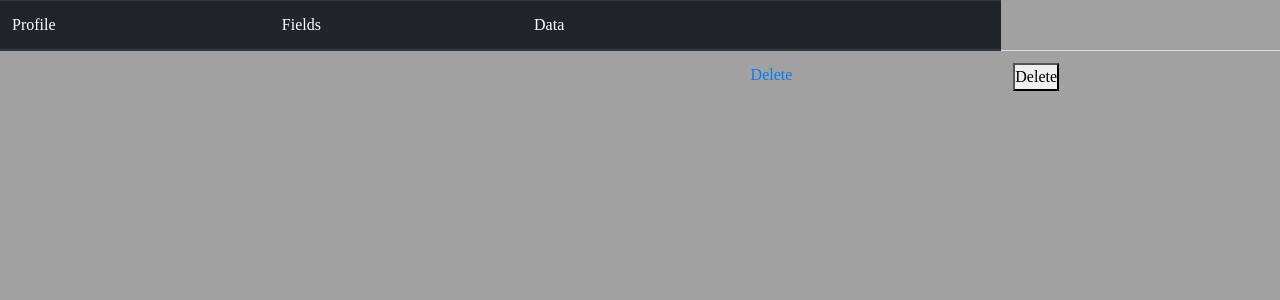
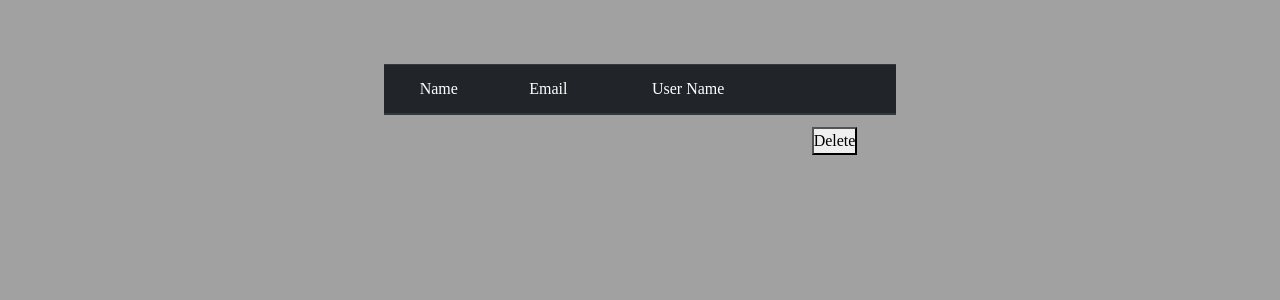
Before and after one commit to LiziEdgecom/php-html, a PHP site: page /Usesrs.php in a window 1280 px wide. Shown: the part 56-356 px from the top of the page. Run offline with PHP 8.4, Linux system fonts and the light colour scheme; the visitor is signed in with stand-in values (Sample User, id 1); tables that the repository leaves empty or names only in its code hold one stand-in row (values such as "Sample post"); data that the repository does not hold is empty; some libraries are stand-ins or nearby versions.

Commit message:
implementation fin. dizajn to do

```diff
--- /dev/null
+++ b/src/JavaScripts/delete.js
@@ -0,0 +1,23 @@
+
+
+function deleteUser(){
+    $(document).ready(function () {
+        $('.deleteButton').click(function (e) {
+            e.preventDefault();
+
+            var id =  $(this).data('id');
+
+            $.ajax({
+                url: 'includes/delete.inc.php',
+                method : 'POST',
+                data : {method :'delete',id},
+                success: function(result){
+                    location.reload();
+                    alert("User deleted");
+                }
+            })
+
+        })
+    })
+
+}
--- a/src/Styles/layout.css
+++ b/src/Styles/layout.css
@@ -197,4 +197,12 @@ input[type=submit]:hover {
     text-align: center;
 
 }
+.user-page{
+    margin-top: 5vw;
+    margin-left: 30%;
+    margin-right: 30%;
+    background-color: #a1a1a1;
+    text-align: center;
+
+}
 body{   }
--- a/src/Usesrs.php
+++ b/src/Usesrs.php
@@ -19,9 +19,9 @@ $data = mysqli_query($conn,'SELECT * FROM users where userID !='. $_user .' ');
         <table class="table">
             <thead class="thead-dark">
             <tr>
-                <th scope="col">Profile</th>
-                <th scope="col">Fields</th>
-                <th scope="col">Data</th>
+                <th scope="col">Name</th>
+                <th scope="col">Email</th>
+                <th scope="col">User Name</th>
                 <th scope="col"></th>
             </thead>
             <tbody>
@@ -32,8 +32,7 @@ $data = mysqli_query($conn,'SELECT * FROM users where userID !='. $_user .' ');
                 <td><?php  echo $row['userName'];    ?></td>
                 <td><?php  echo $row['userEmail'];    ?></td>
                 <td><?php  echo $row['UID'];    ?></td>
-                <td><a href="#"  data-role="delete" data-id="<?php echo $row['userID'] ;?>" >Delete</a></td>
-                <td><button type="button" id="button_delete" data-role="delete" data-id="<?php echo $row['userID'] ;?>" >Delete</button></td>
+                <td><button class="deleteButton" type="button"  onclick="deleteUser()" data-id="<?php echo $row['userID'] ;?>" >Delete</button></td>
             </tr>
 
         <?php
@@ -48,33 +47,7 @@ $data = mysqli_query($conn,'SELECT * FROM users where userID !='. $_user .' ');
     <script src="https://ajax.googleapis.com/ajax/libs/jquery/3.4.1/jquery.min.js"></script>
 
 
-<script>
-
-
-    $(document).ready(function () {
-       $('#button').on('click',function (e) {
-           e.preventDefault();
-           alert("ajax start");
-           var id =  $(this).data('id');
-
-            $.ajax({
-                url: 'includes/delete.inc.php',
-                method : 'post',
-                data : {id},
-                success(function(){
-                    location.reload();
-                    }
-
-                )
-
-            })
-
-       })
-    })
-
-
-
-</script>
+<script src="JavaScripts/delete.js"></script>
 
 
 
```
Also changed, not shown: src/includes/delete.inc.php (+13 -9 lines).
